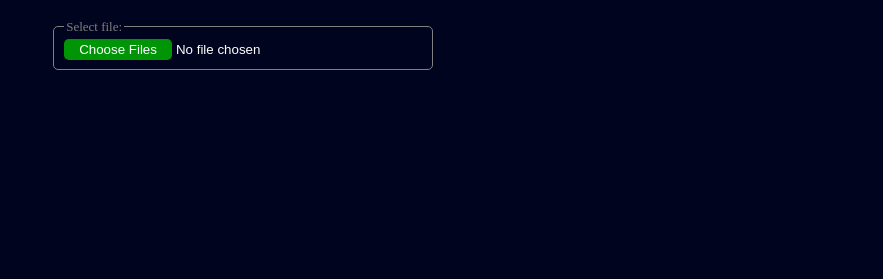
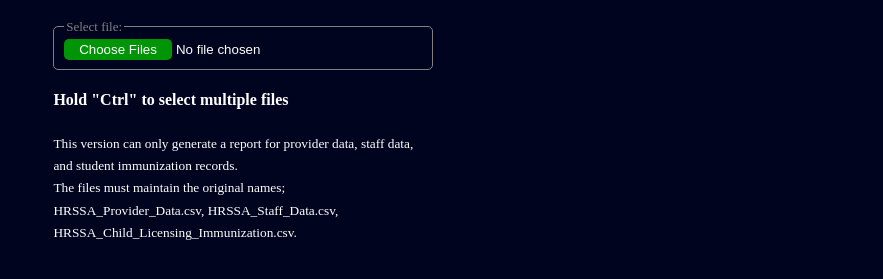
Before and after one commit to volkoff223/status-report, a plain HTML site: page index.html in a window 1280 px wide. Shown: the part 89-368 px from the top of the page, without its empty margins (397-1280 px from the left). Drawn offline with Linux system fonts and the light colour scheme.

Commit message:
Added instructions

```diff
--- a/index.html
+++ b/index.html
@@ -11,6 +11,7 @@
     <button id="reload-page-btn">Restart</button>
     <div id="card">
       <h1 id="title">Status Report</h1>
+
       <div id="form-card">
         <!-- First file input -->
         <fieldset id="file-fieldset">
@@ -23,6 +24,14 @@
             multiple
           />
         </fieldset>
+        <h4>Hold "Ctrl" to select multiple files</h4>
+        <sub>
+          This version can only generate a report for provider data, staff data,
+          and student immunization records.
+          <br />
+          The files must maintain the original names; HRSSA_Provider_Data.csv,
+          HRSSA_Staff_Data.csv, HRSSA_Child_Licensing_Immunization.csv.
+        </sub>
 
         <!-- <button type="submit" id="scan-btn">Generate Report</button> -->
       </div>
```
